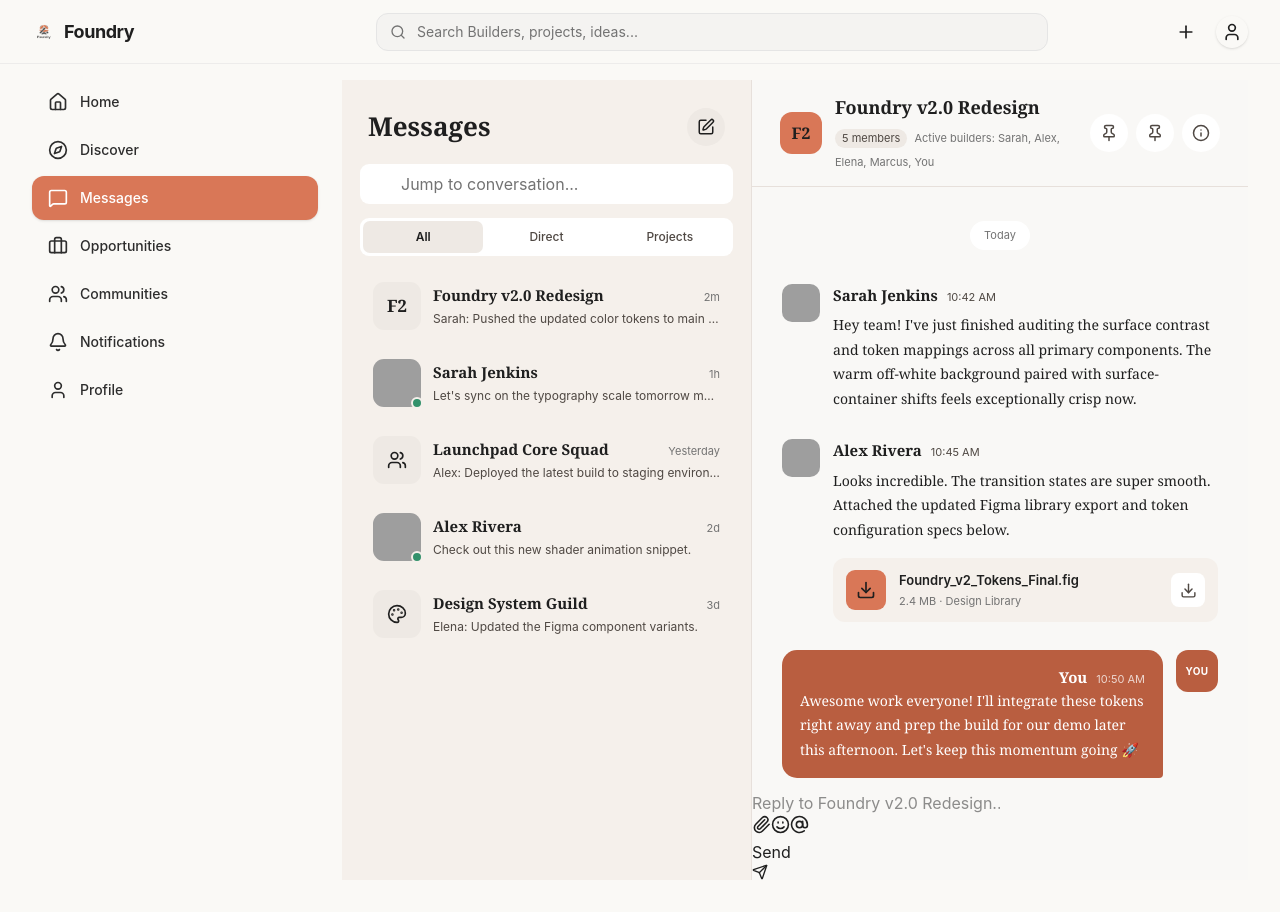
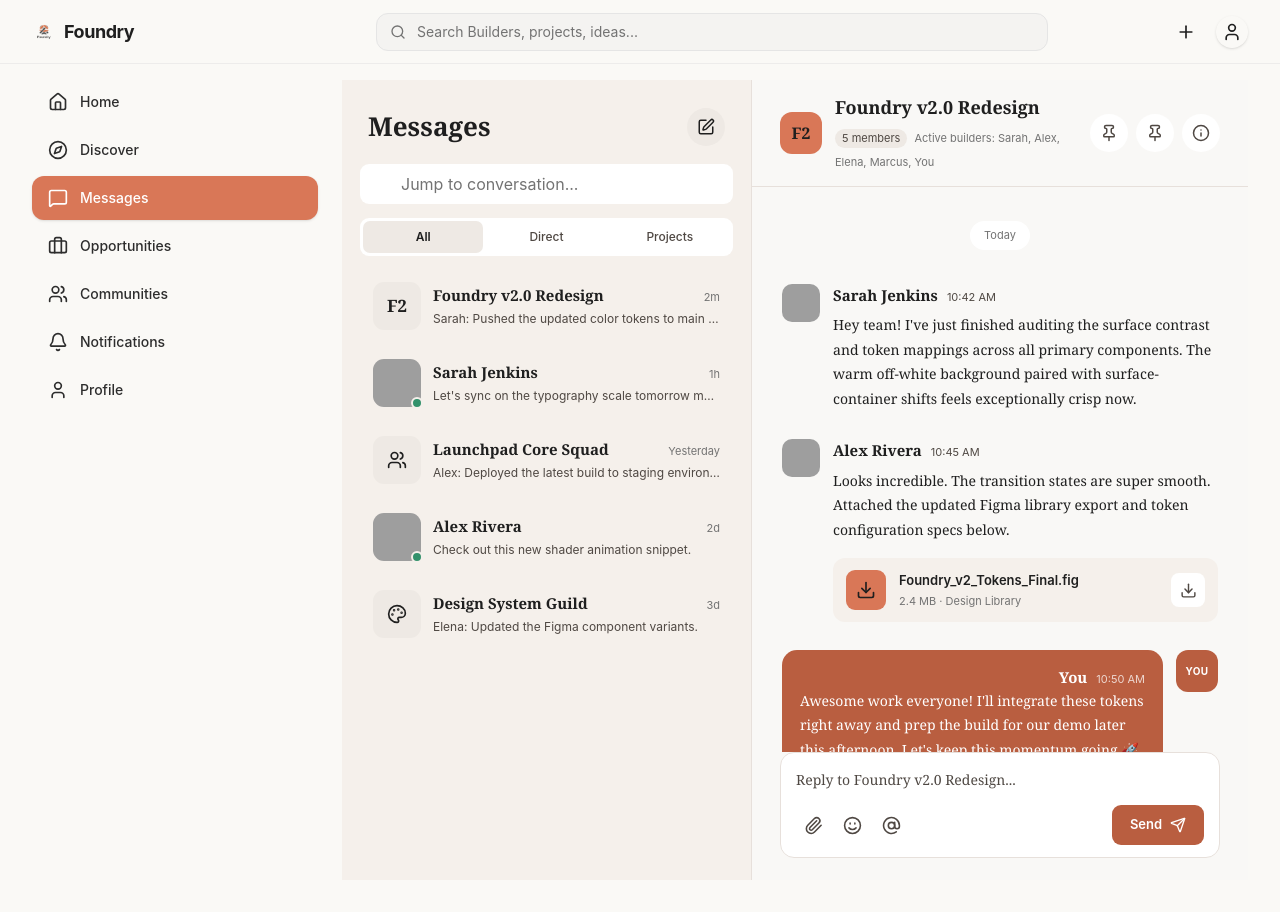
Before and after one commit to TechSage01/Foundry-Frontend, a React (Vite) app: page /messages in a window 1280 px wide. Built offline with nearby package versions, Linux system fonts and the light colour scheme; grey boxes are pictures that could not be loaded.

Commit message:
style: complete styling Messages page

```diff
--- a/src/pages/Messages.css
+++ b/src/pages/Messages.css
@@ -545,3 +545,114 @@
     background: var(--foundry-surface-hover);
     color: var(--foundry-text);
 }
+
+/* Message composer */
+.message-composer {
+    position: relative;
+    flex-shrink: 0;
+    margin: 0 28px 22px;
+    padding: 14px 15px 12px;
+    border: 1px solid var(--foundry-border);
+    border-radius: 14px;
+    background: var(--foundry-surface);
+}
+
+.message-composer > input {
+    width: 100%;
+    padding: 0 0 15px;
+    border: 0;
+    outline: 0;
+    background: transparent;
+    color: var(--foundry-text);
+    font-family: Georgia, 'Times New Roman', Times, serif;
+    font-size: 14px;
+}
+
+.message-composer > input::placeholder {
+    color: var(--foundry-text-secondary);
+}
+.composer-bottom {
+    display: flex;
+    align-items: center;
+    justify-content: space-between;
+}
+
+.composer-tools {
+    display: flex;
+    align-items: center;
+    gap: 5px;
+}
+
+.composer-tools button {
+    display: flex;
+    align-items: center;
+    justify-content: center;
+    width: 34px;
+    height: 34px;
+    padding: 0;
+    border: 0;
+    border-radius: 8px;
+    background: transparent;
+    color: var(--foundry-text-secondary);
+    cursor: pointer;
+    transition:
+        background 0.2s ease,
+        color 0.2s ease;
+}
+
+.composer-tools button:hover {
+    background: var(--foundry-surface-hover);
+    color: var(--foundry-text);
+}
+
+/* send button */
+.send-message-button {
+    display: inline-flex;
+    align-items: center;
+    justify-content: center;
+    gap: 8px;
+    min-width: 92px;
+    height: 40px;
+    padding: 0 15px;
+    border: 0;
+    border-radius: 9px;
+    background: var(--foundry-primary-dark);
+    color: var(--foundry-surface);
+    font-size: 13px;
+    font-weight: 600;
+    cursor: pointer;
+    transition:
+        background 0.2s ease,
+        transform 0.15s ease;
+}
+
+.send-message-button:hover {
+    background: var(--foundry-primary);
+}
+
+.send-message-button:active {
+    transform: translateY(1px);
+}
+
+/* scrollbars */
+.conversation-list,
+.conversation-messages {
+    scrollbar-width: thin;
+    scrollbar-color: var(--foundry-border-strong) transparent;
+}
+
+.conversation-list::-webkit-scrollbar,
+.conversation-messages::-webkit-scrollbar {
+    width: 5px;
+}
+
+.conversation-list::-webkit-scrollbar-track,
+.conversation-messages::-webkit-scrollbar-track {
+    background: transparent;
+}
+
+.conversation-list::-webkit-scrollbar-thumb,
+.conversation-messages::-webkit-scrollbar-thumb {
+    border-radius: 999px;
+    background: var(--foundry-border-strong);
+}
```
